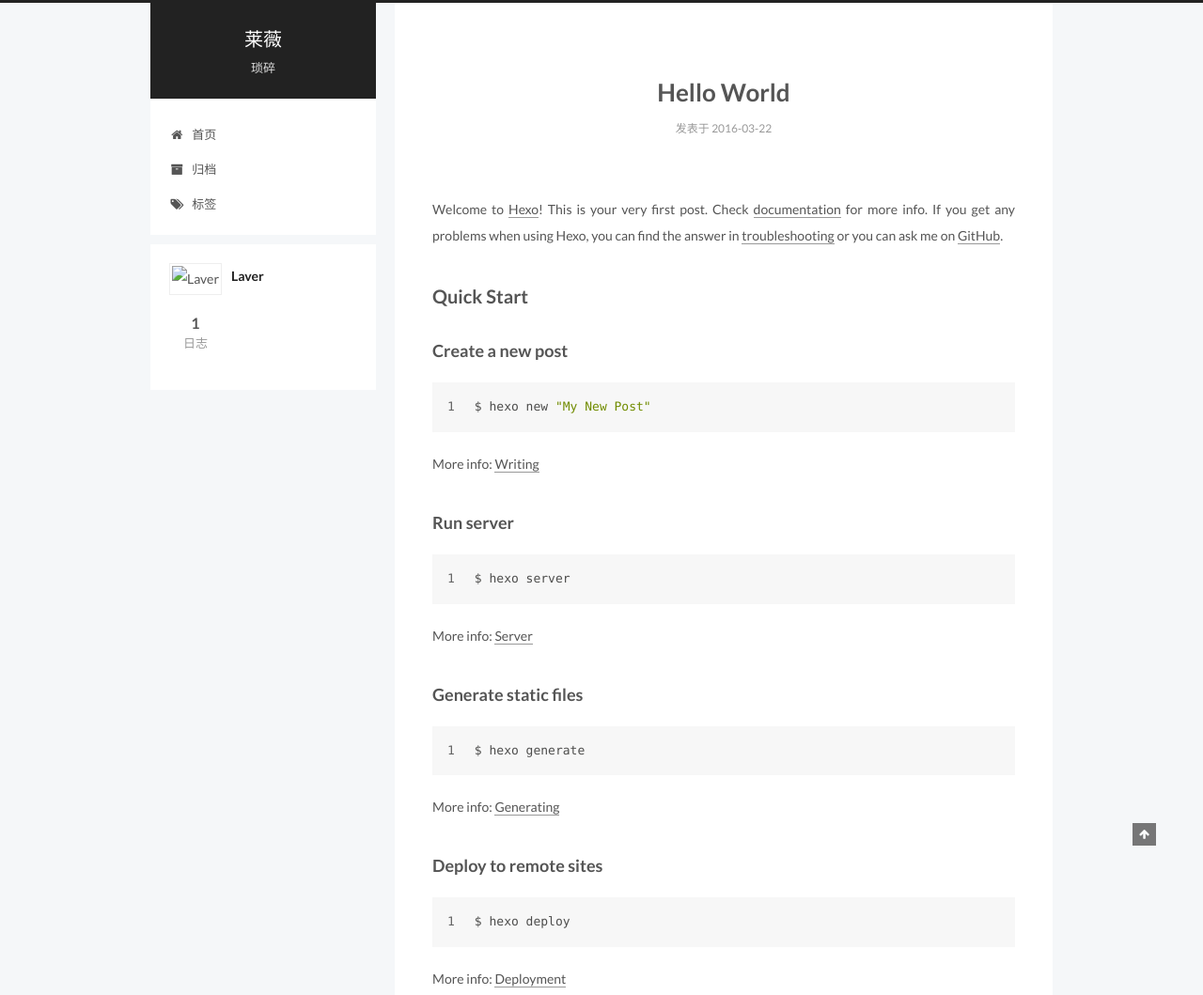
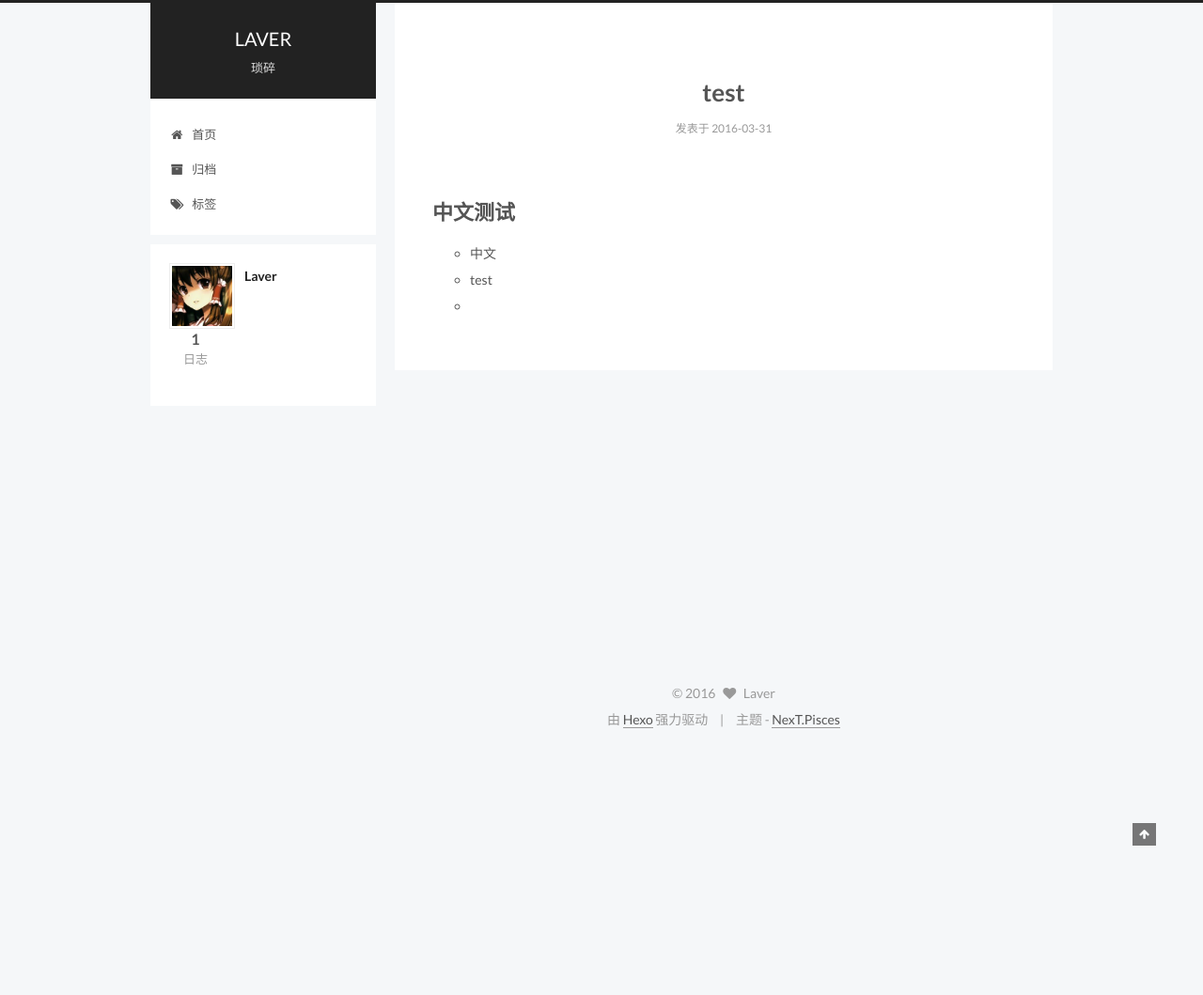
Before and after one commit to gitter-badger/imleft.github.io, a plain HTML site: page index.html in a window 1280 px wide. Shown: the top 1059 px of the page at 94% size. After the commit the page ends 800 px from the top, so only its background shows below. Drawn offline with Linux system fonts and the light colour scheme.

Commit message:
Site updated: 2016-03-31 19:46:00

```diff
--- a/css/main.css
+++ b/css/main.css
@@ -1513,7 +1513,7 @@ pre .javascript .function {
   width: 4px;
   height: 4px;
   border-radius: 50%;
-  background: #8840fa;
+  background: #4588a6;
 }
 .links-of-blogroll {
   font-size: 13px;
--- a/index.html
+++ b/index.html
@@ -57,12 +57,12 @@
 
 <meta name="description">
 <meta property="og:type" content="website">
-<meta property="og:title" content="莱薇">
+<meta property="og:title" content="LAVER">
 <meta property="og:url" content="http://yoursite.com/index.html">
-<meta property="og:site_name" content="莱薇">
+<meta property="og:site_name" content="LAVER">
 <meta property="og:description">
 <meta name="twitter:card" content="summary">
-<meta name="twitter:title" content="莱薇">
+<meta name="twitter:title" content="LAVER">
 <meta name="twitter:description">
 
 
@@ -81,7 +81,7 @@
   };
 </script>
 
-  <title> 莱薇 </title>
+  <title> LAVER </title>
 </head>
 
 <body itemscope itemtype="http://schema.org/WebPage" lang="zh-Hans">
@@ -114,7 +114,7 @@
   <div class="custom-logo-site-title">
     <a href="/"  class="brand" rel="start">
       <span class="logo-line-before"><i></i></span>
-      <span class="site-title">莱薇</span>
+      <span class="site-title">LAVER</span>
       <span class="logo-line-after"><i></i></span>
     </a>
   </div>
@@ -204,8 +204,8 @@
 
 
 
-                <a class="post-title-link" href="/2016/03/22/hello-world/" itemprop="url">
-                  Hello World
+                <a class="post-title-link" href="/2016/03/31/test/" itemprop="url">
+                  test
                 </a>
 
 
@@ -218,8 +218,8 @@
               <i class="fa fa-calendar-o"></i>
             </span>
             <span class="post-meta-item-text">发表于</span>
-            <time itemprop="dateCreated" datetime="2016-03-22T23:35:42+08:00" content="2016-03-22">
-              2016-03-22
+            <time itemprop="dateCreated" datetime="2016-03-31T19:09:14+08:00" content="2016-03-31">
+              2016-03-31
             </time>
           </span>
 
@@ -247,15 +247,11 @@
 
 
 
-            <p>Welcome to <a href="https://hexo.io/" target="_blank" rel="external">Hexo</a>! This is your very first post. Check <a href="https://hexo.io/docs/" target="_blank" rel="external">documentation</a> for more info. If you get any problems when using Hexo, you can find the answer in <a href="https://hexo.io/docs/troubleshooting.html" target="_blank" rel="external">troubleshooting</a> or you can ask me on <a href="https://github.com/hexojs/hexo/issues" target="_blank" rel="external">GitHub</a>.</p>
-<h2 id="Quick-Start"><a href="#Quick-Start" class="headerlink" title="Quick Start"></a>Quick Start</h2><h3 id="Create-a-new-post"><a href="#Create-a-new-post" class="headerlink" title="Create a new post"></a>Create a new post</h3><figure class="highlight bash"><table><tr><td class="gutter"><pre><span class="line">1</span><br></pre></td><td class="code"><pre><span class="line">$ hexo new <span class="string">"My New Post"</span></span><br></pre></td></tr></table></figure>
-<p>More info: <a href="https://hexo.io/docs/writing.html" target="_blank" rel="external">Writing</a></p>
-<h3 id="Run-server"><a href="#Run-server" class="headerlink" title="Run server"></a>Run server</h3><figure class="highlight bash"><table><tr><td class="gutter"><pre><span class="line">1</span><br></pre></td><td class="code"><pre><span class="line">$ hexo server</span><br></pre></td></tr></table></figure>
-<p>More info: <a href="https://hexo.io/docs/server.html" target="_blank" rel="external">Server</a></p>
-<h3 id="Generate-static-files"><a href="#Generate-static-files" class="headerlink" title="Generate static files"></a>Generate static files</h3><figure class="highlight bash"><table><tr><td class="gutter"><pre><span class="line">1</span><br></pre></td><td class="code"><pre><span class="line">$ hexo generate</span><br></pre></td></tr></table></figure>
-<p>More info: <a href="https://hexo.io/docs/generating.html" target="_blank" rel="external">Generating</a></p>
-<h3 id="Deploy-to-remote-sites"><a href="#Deploy-to-remote-sites" class="headerlink" title="Deploy to remote sites"></a>Deploy to remote sites</h3><figure class="highlight bash"><table><tr><td class="gutter"><pre><span class="line">1</span><br></pre></td><td class="code"><pre><span class="line">$ hexo deploy</span><br></pre></td></tr></table></figure>
-<p>More info: <a href="https://hexo.io/docs/deployment.html" target="_blank" rel="external">Deployment</a></p>
+            <h1 id="中文测试"><a href="#中文测试" class="headerlink" title="中文测试"></a>中文测试</h1><ul>
+<li>中文</li>
+<li>test</li>
+<li></li>
+</ul>
 
 
 
@@ -313,7 +309,7 @@
       <section class="site-overview sidebar-panel  sidebar-panel-active ">
         <div class="site-author motion-element" itemprop="author" itemscope itemtype="http://schema.org/Person">
           <img class="site-author-image" itemprop="image"
-               src="/images/default_avatar.jpg"
+               src="/uploads/avatar.png"
                alt="Laver" />
           <p class="site-author-name" itemprop="name">Laver</p>
           <p class="site-description motion-element" itemprop="description"></p>
```
Also changed, not shown: 2016/03/31/test/index.html (renamed from 2016/03/22/hello-world/index.html, +26 -27 lines), archives/2016/03/index.html (+11 -11 lines), archives/2016/index.html (+11 -11 lines), archives/index.html (+11 -11 lines), uploads/avatar.png (added).
